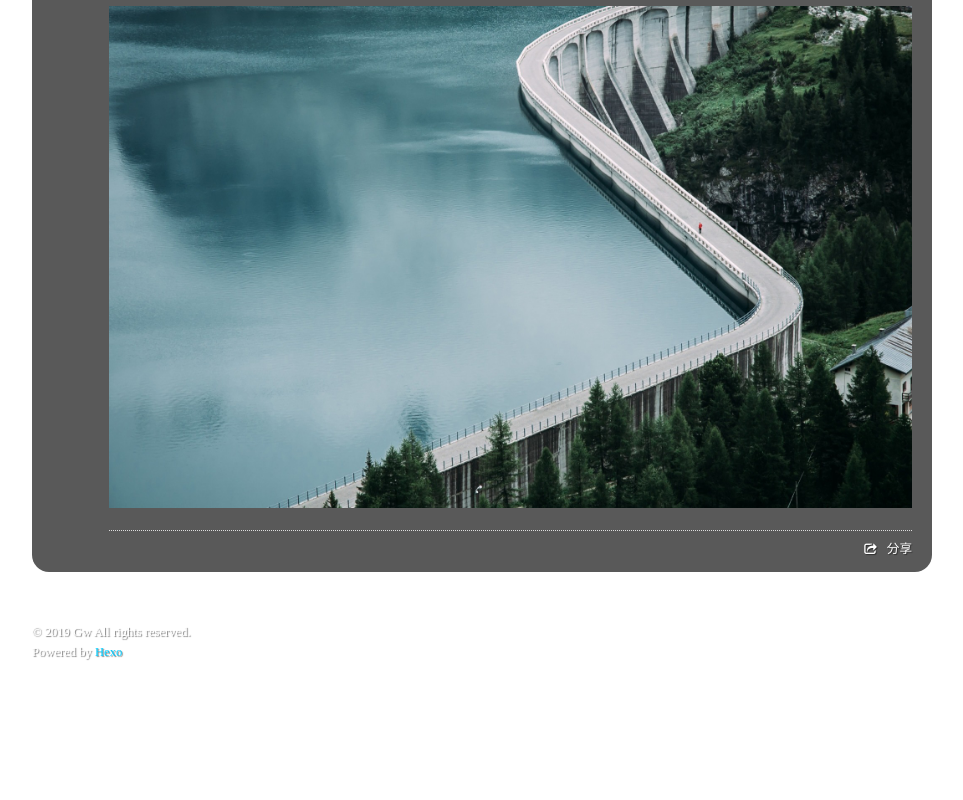
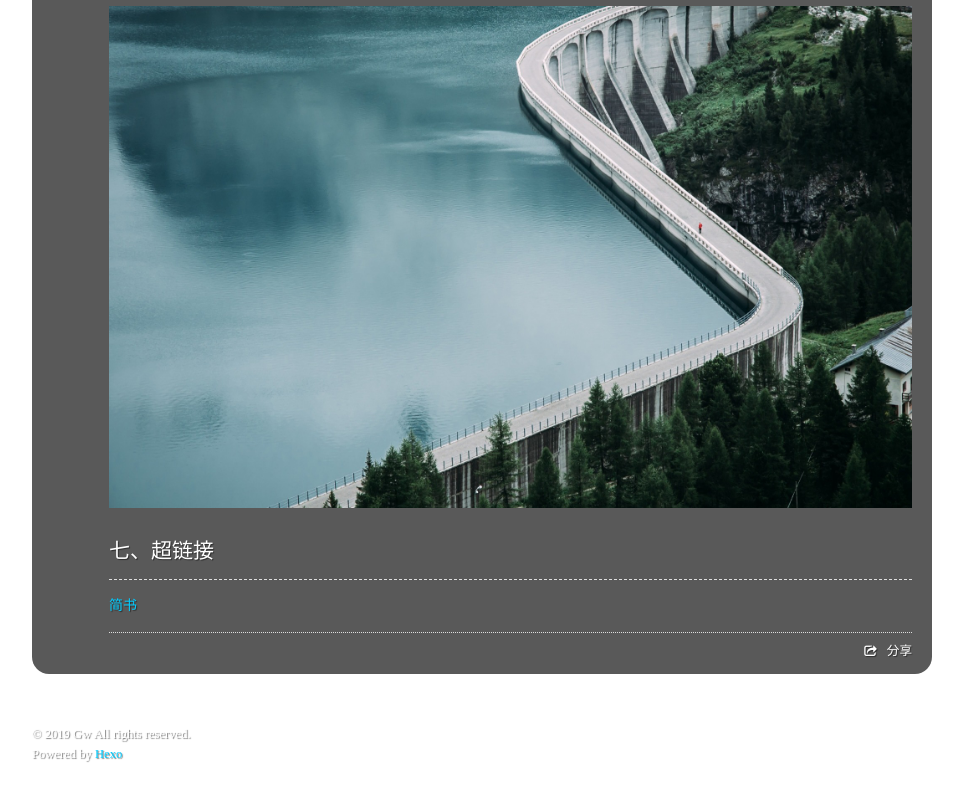
Before and after one commit to flyerwge/flyerwge.github.io, a plain HTML site: page 2019/01/04/markdown/index.html in a window 1280 px wide. Shown: the part 1084-1884 px from the top of the page, without its empty margins (8-971 px from the left). Before the commit the page ends 1796 px from the top, so only its background shows below. Drawn offline with Linux system fonts and the light colour scheme; a script that the page names is missing.

Commit message:
Site updated: 2019-01-07 16:46:29

```diff
--- a/2019/01/04/markdown/index.html
+++ b/2019/01/04/markdown/index.html
@@ -113,6 +113,7 @@
 </li>
 </ul>
 <h2 id="六、图片"><a href="#六、图片" class="headerlink" title="六、图片"></a>六、图片</h2><p><img src="/images/1.jpg" alt="building"></p>
+<h2 id="七、超链接"><a href="#七、超链接" class="headerlink" title="七、超链接"></a>七、超链接</h2><p><a href="https://www.jianshu.com/" target="_blank" rel="noopener">简书</a></p>
 
 
     </div>
```
Also changed, not shown: index.html (+1 -0 lines).
